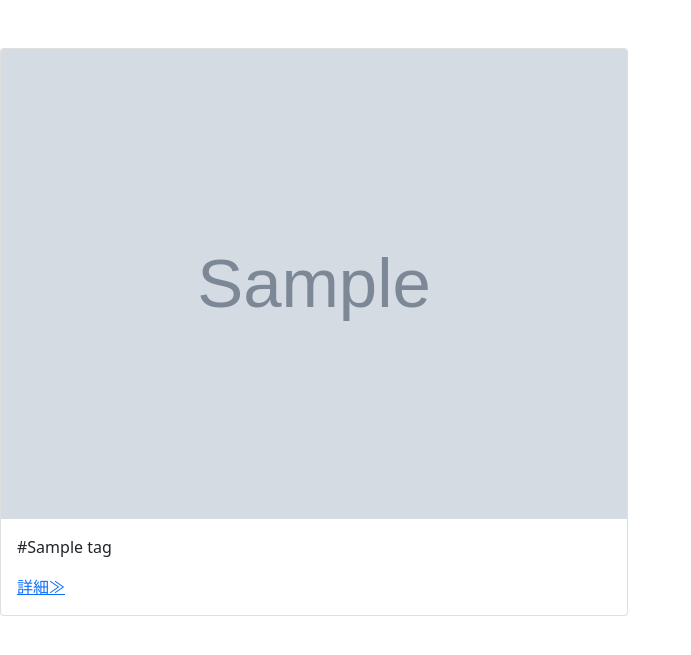
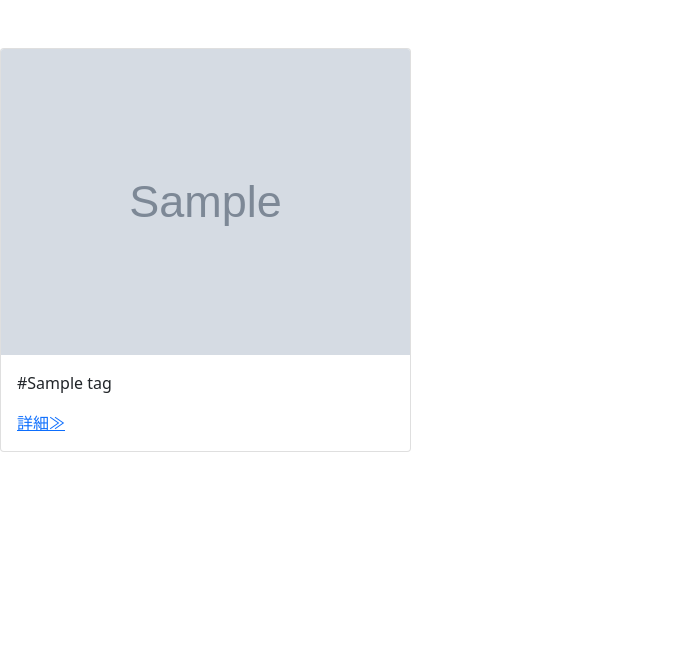
Before and after one commit to divergen371/django_album, a Django app: template album/templates/album/tag_photo.html in a window 1280 px wide. Shown: the top 655 px of the page, without its empty margins (0-691 px from the left). Run offline with Django 4.2, Linux system fonts and the light colour scheme; the template is opened without the code that fills it: most values are stand-ins (such as "Sample title", 1, 10 or a date in 2020); grey boxes marked "Sample" are stand-in pictures.

Commit message:
:bug: スタイル設定ミス修正

```diff
--- a/album/templates/album/tag_photo.html
+++ b/album/templates/album/tag_photo.html
@@ -3,7 +3,7 @@
 <div class="contaner">
   <div class="row">
     {% for photo in photos %}
-    <div class="col-6 col-md-6">
+    <div class="col-6 col-md-4">
       <div class="card">
         <img src="{{photo.image.url}}" class="card-img-top" />
         <div class="card-body">
```
